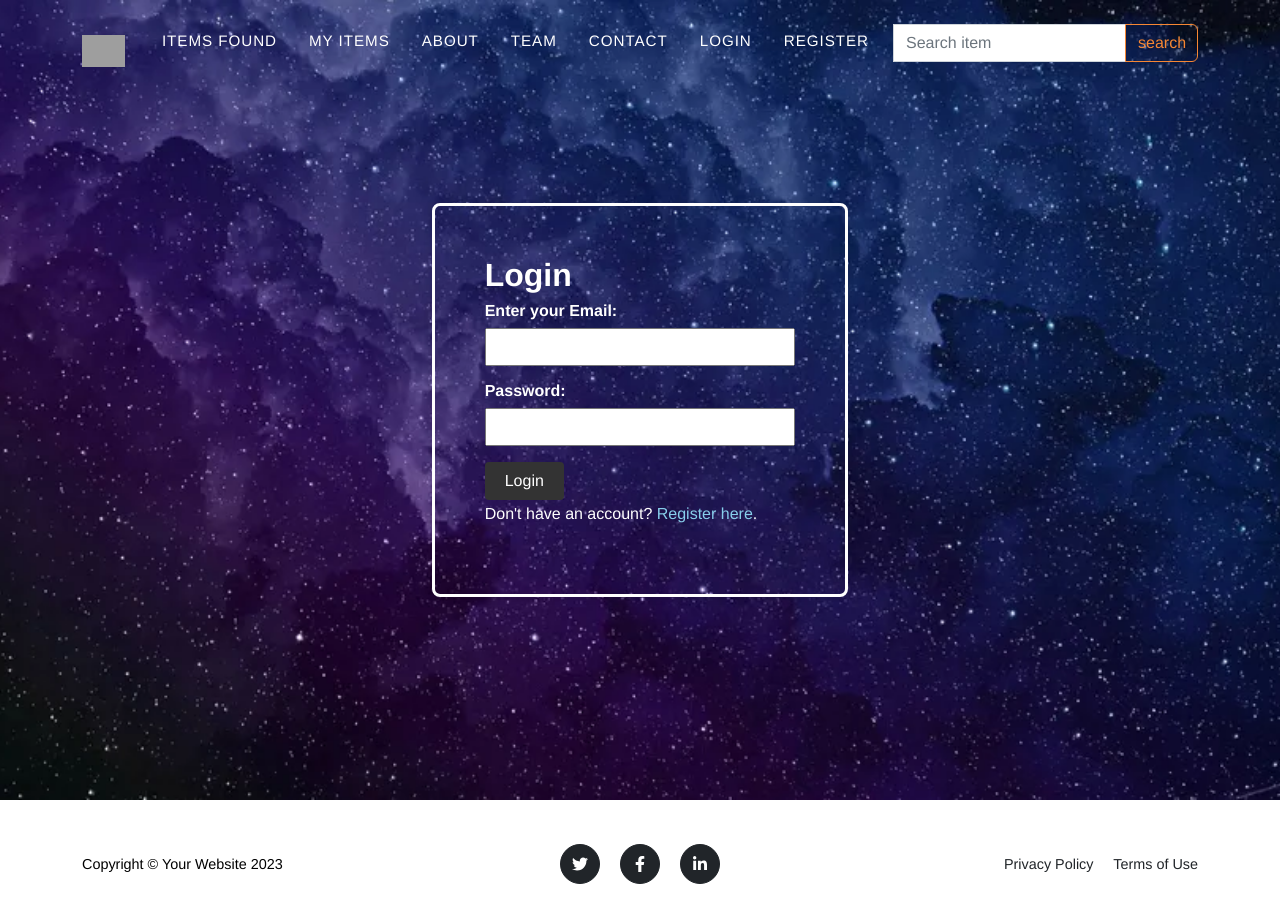
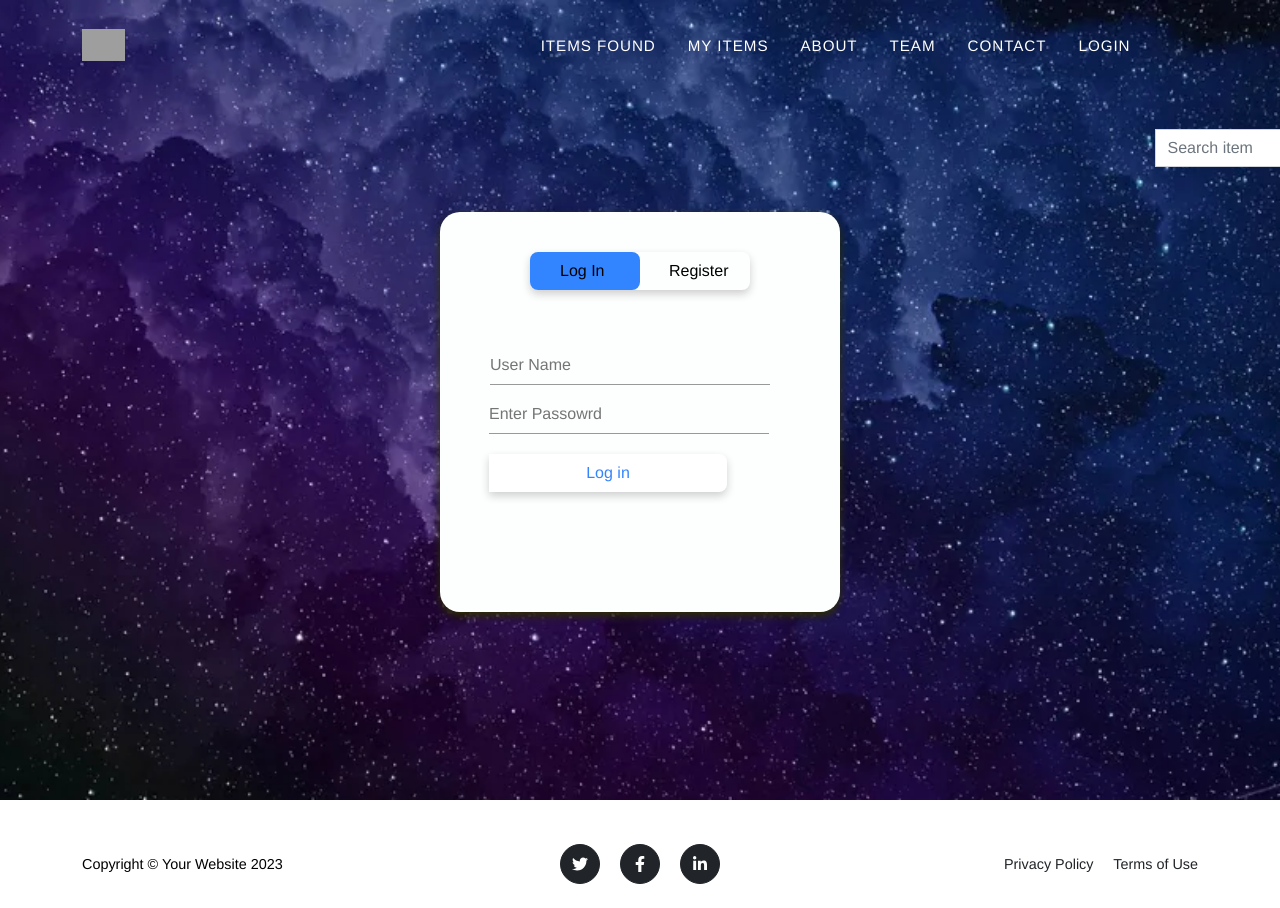
Before and after one commit to Faiz-Ahmed10/Lost-and-Found, a Django app: page /login/ in a window 1280 px wide. Run offline with Django 4.2, Linux system fonts and the light colour scheme; some libraries are stand-ins or nearby versions; grey boxes are pictures that could not be loaded.

Commit message:
Add files via upload
Fixed toggle button.
Couldn't fix search button going down.
Now you can remove register.html from files as both login and register is done in login.html

```diff
--- a/lostandfound/templates/base.html
+++ b/lostandfound/templates/base.html
@@ -30,13 +30,13 @@
         <!-- Navigation-->
         <nav class="navbar navbar-expand-lg navbar-dark fixed-top" id="mainNav">
             <div class="container">
-                <a class="navbar-brand" href="#page-top"><img src="static/assets/img/" alt="..." /></a>
+                <a class="navbar-brand" href="/"><img src="static/assets/img/" alt="..." /></a>
                 <button class="navbar-toggler" type="button" data-bs-toggle="collapse" data-bs-target="#navbarResponsive" aria-controls="navbarResponsive" aria-expanded="false" aria-label="Toggle navigation">
                     Menu
                     <i class="fas fa-bars ms-1"></i>
                 </button>
                 <div class="collapse navbar-collapse" id="navbarResponsive">
-                    <ul class="navbar-nav text-uppercase ms-auto py-4 py-lg-0">
+                    <ul class="navbar-nav text-uppercase ms-auto py-4 py-lg-0" style="margin-left: 392px !important;">
                         <li class="nav-item"><a class="nav-link" href="/#portfolio">Items Found</a></li>
                         <li class="nav-item"><a class="nav-link" href="/#portfolio2">My items</a></li>
                         <li class="nav-item"><a class="nav-link" href="/#about">About</a></li>
@@ -46,12 +46,11 @@
                         <li class="nav-item"><a class="nav-link" href="/logout">Logout</a></li>
                         {% else %}
                         <li class="nav-item"><a class="nav-link" href="/login">Login</a></li>
-                        <li class="nav-item"><a class="nav-link" href="/register">Register</a></li>
                         {% endif %}
                         <li class="nav-item"><div class="input-group">
                             <input type="search" class="form-control rounded" placeholder="Search item" aria-label="Search" aria-describedby="search-addon" />
                             <button type="button" class="btn btn-outline-primary" data-mdb-ripple-init style="height: 38px; width: 73px;">search</button>
-                          </div></li>
+                        </div></li>
                     </ul>
                 </div>
             </div>
--- a/lostandfound/templates/login.html
+++ b/lostandfound/templates/login.html
@@ -2,12 +2,6 @@
 
 {% block title %}Login{% endblock title %}
 {% block body %}
-<!DOCTYPE html>
-<html lang="en">
-<head>
-    <meta charset="UTF-8">
-    <meta name="viewport" content="width=device-width, initial-scale=1.0">
-    <title>Login</title>
     <style>
         .abc {
             font-family: Arial, sans-serif;
@@ -25,41 +19,133 @@
             color: white;
         }
 
-        form {
+        .form-box {
+            width: 400px;
+            height: 400px;
+            position: relative;
+            margin: 6% auto;
+            background: #FFFFFF;
+            padding: 5px;
+            background-color: li;
+            overflow: hidden;
+            border-radius: 20px;
+            align-items: center;
+            background-color: #fdffff;
+            box-shadow: 0 4px 8px rgba(45, 45, 0.2);
+            margin-top: 100px !important;
+        }
+
+        .button-box {
+            width: 220px;
+            margin: 35px auto;
+            position: relative;
+            /* box-shadow: 0 0 20px 9px rgba(65, 105, 225, 0.3); */
+            box-shadow: 0 4px 8px rgba(24, 11, 11, 0.2);
+            border-radius: 8px;
+        }
+
+        .toggle-btn {
+            padding: 10px 30px;
+            cursor: pointer;
             background: transparent;
-            padding: 50px;
-            border-radius: 8px;
-            border: white solid;
-            box-shadow: 0 0 10px rgba(0, 0, 0, 0.1);
+            border: 0;
+            outline: none;
+            position: relative;
 
 
         }
 
-        label {
-            display: block;
-            margin-bottom: 8px;
-            font-weight: bold;
+
+
+        #btn {
+            top: 0;
+            left: 0;
+            position: absolute;
+            width: 110px;
+            height: 100%;
+            background: linear-gradient(to right, #3385FF, #3385FF);
+            color: #FFFFFF;
+            text-decoration: none;
+            border-radius: 8px;
+            Transition: .5s;
+
         }
 
-        input {
-            width: 100%;
-            padding: 8px;
-            margin-bottom: 16px;
-            box-sizing: border-box;
+        .input-group {
+            top: 129px;
+            position: absolute;
+            width: 280px;
+            Transition: top o.5s ease;
         }
 
-        button {
-            background-color: #333;
-            color: #fff;
+        .input-field {
+            width: 100%;
+            padding: 10px 0;
+            margin: 5px 0;
+            border-left: 0;
+            border-top: 0;
+            border-right: 0;
+            border-bottom: 1px solid #999;
+            outline: none;
+            background: transparent;
+        }
+
+        .submit-btn {
+            width: 85%;
+            padding: 10px 30px;
+            cursor: pointer;
+            display: block;
+            margin: 15px;
+            /* background:linear-gradient(to right, #007AFF,#007AFF);  */
+            border: 0;
+            outline: none;
+            border-radius: 8px;
+            /* Style for the button with white font color */
+
+            background-color: white;
+            color: #3385FF;
+            /* Set the font color to white */
             padding: 10px 20px;
             border: none;
-            border-radius: 4px;
+            text-align: center;
+            text-decoration: none;
+            display: inline-block;
+            font-size: 16px;
+            cursor: pointer;
+            box-shadow: 0 4px 8px rgba(24, 24, 24, 0.2);
+            transition: background-color 0.2s, color 0.2s;
+        }
+
+        .submit-btn:hover {
+            background-color: #3385FF;
+            /* Change background color on hover */
+            color: white;
+            /* Change font color on hover */
+            /* transform: scale(1.060); */
+        }
+
+        .chech-box {
+            margin: 30px 10px 30px 0;
             cursor: pointer;
         }
 
-        button:hover {
-            background-color: #555;
+        span {
+            color: #777;
+            font-size: 12px;
+            bottom: 68px;
+            position: absolute;
         }
+
+        #login {
+            left: 50px;
+
+        }
+
+        #register {
+            left: 450px;
+        }
+
+        /* CSS FILE FOR LOGIN AND SIGNUP PAGE ENDS HERE */
 
         .footer {
             margin-top: 20px;
@@ -70,32 +156,61 @@
             color: #ffffff;
             text-decoration: none;
         }
-        a{
-            text-decoration: none;
-            color: skyblue;
-        }
     </style>
-</head>
-<body>
-<div class="abc">
-<form action="" method="POST" >
-    {% csrf_token %}
-    <h2>Login</h2>
-    <label for="name">Enter your Email:</label>
-    <input type="email" id="email" name="email" required>
+    <div class="abc">
+            <div class="form-box">
+                <div class="button-box">
+                    <div id="btn"> </div>
+                    <button type="button " class="toggle-btn" onclick="login()">Log In </button>
+                    <button type="button " class="toggle-btn" onclick="register()"
+                        style="width: 109px; height: auto;">Register</button>
+                </div>
 
-    <label for="password">Password:</label>
-    <input type="password" id="password" name="password" required>
 
-    <button type="submit">Login</button><p>Don't have an account? <a href="/register">Register here</a>.</p>
-</form>
+                <form id="login" class="input-group">
 
+                    <input type="text" class="input-field" placeholder="User Name " required>
+                    <input type="text" class="input-field" placeholder="Enter Passowrd" required>
+                    <button type="submit" class="submit-btn">Log in</button>
+                </form>
+
+
+                <form id="register" class="input-group">
+
+                    <input type="text" class="input-field" placeholder="User Name" required>
+                    <input type="text" class="input-field" placeholder="Type Email" required>
+                    <input type="text" class="input-field" placeholder="Enter Password" required>
+                    <input type="text" class="input-field" placeholder="Confirm Password" required>
+
+                    <button type="submit" class="submit-btn">Register</button>
+
+                </form>
+            </div>
+
+        </div>
 <div class="footer">
 
 </div>
 </div>
+<script>
+    var x = document.getElementById("login");
+    var y = document.getElementById("register");
+    var z = document.getElementById("btn");
 
-</body>
-</html>
+    function register() {
+        x.style.left = "-400px";
+        y.style.left = "50px";
+        z.style.left = "110px";
+    }
+
+    function login() {
+        x.style.left = "50px";
+        y.style.left = "450px";
+        z.style.left = "0";
+
+    }
+
+
+</script>
 
 {% endblock body %}
```
